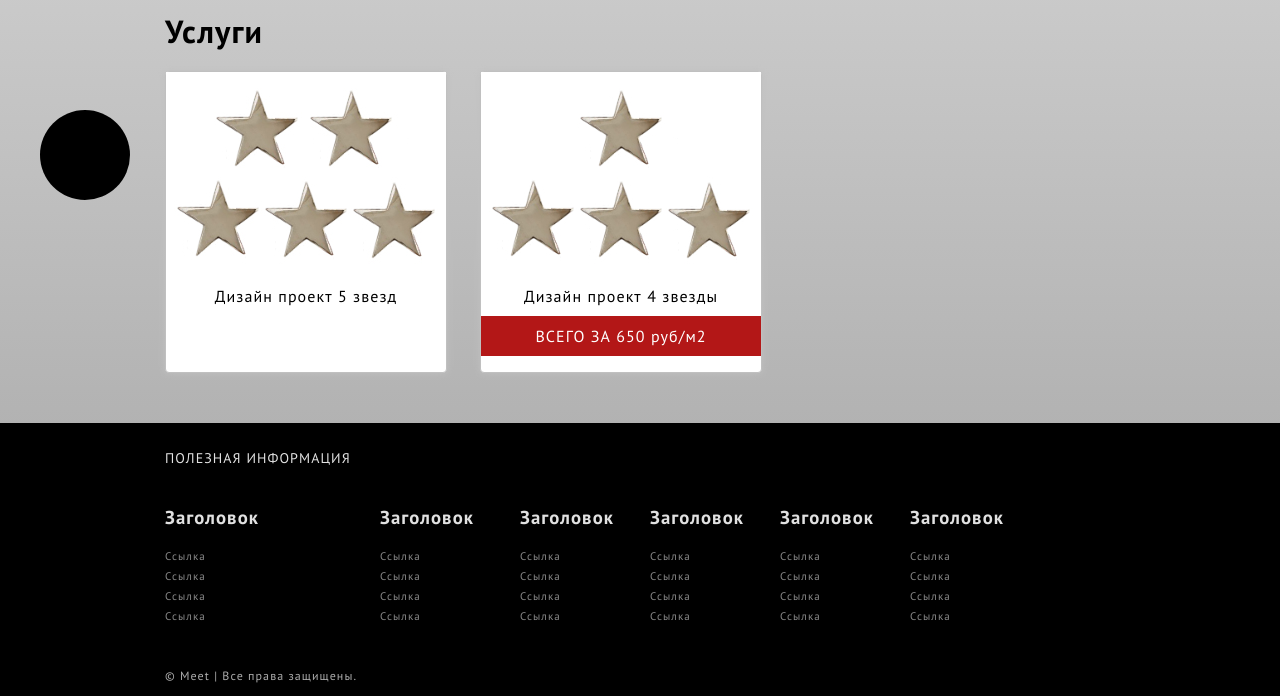
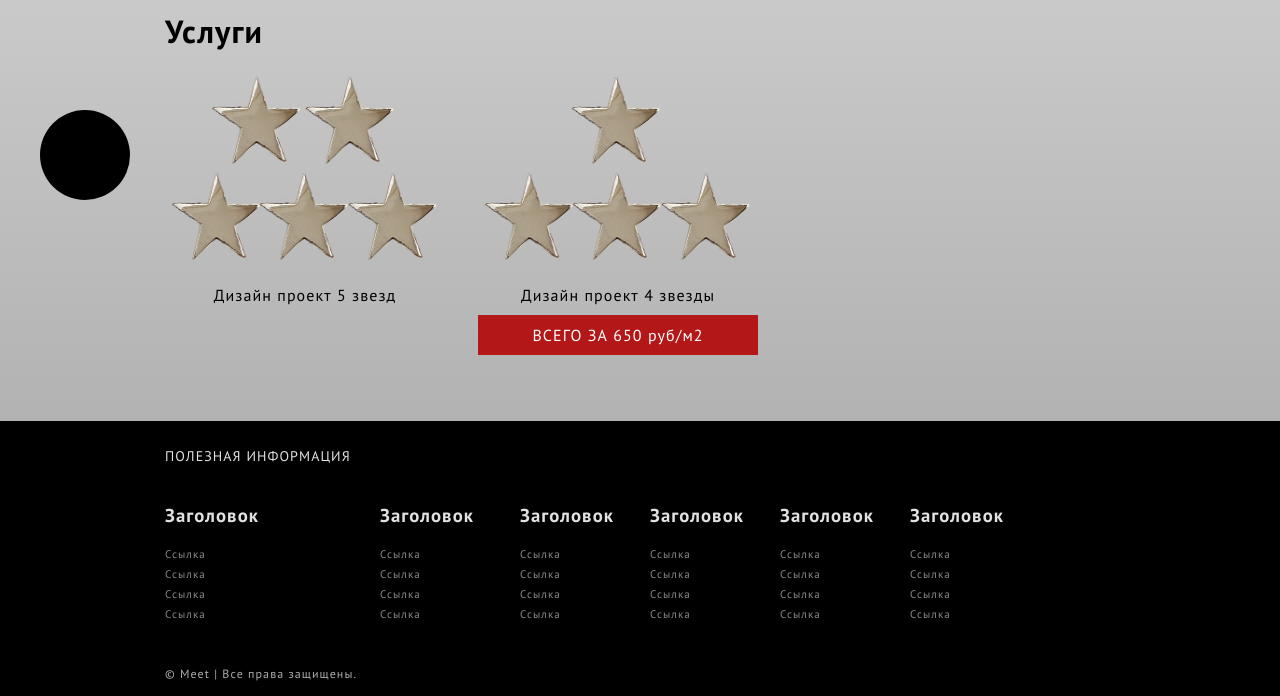
Before and after one commit to larek/meet-studio, a Yii app: template basic/views/site/service.php in a window 1280 px wide. Shown: the part 170-866 px from the top of the page. Run offline with PHP 8.4 and a stand-in for Yii, Linux system fonts and the light colour scheme; the template is opened without the code that fills it, so the values that code supplies are empty; some libraries are stand-ins or nearby versions.

Commit message:
clear background of service items

```diff
--- a/basic/assets/AppAsset.php
+++ b/basic/assets/AppAsset.php
@@ -26,7 +26,7 @@ class AppAsset extends AssetBundle
         'css/scrollToTop.css',
         'css/flexslider.css',
         'css/style-ready-to-ship.css',
-        'css/site.css?v=1.0.7'
+        'css/site.css?v=1.0.8'
     ];
     public $js = [
         // 'js/affix.js',
--- a/basic/views/site/service.php
+++ b/basic/views/site/service.php
@@ -16,13 +16,13 @@ $this->title = 'Услуги';
 
 <div class="imageblock" onclick="window.location = '/service/5'">
 	<div class="singleimage">
-		<img width="300" height="200" oncontextmenu="return false;" src="/images/meet-stars-5.jpg" class="attachment-gallery wp-post-image">
+		<img width="300" height="200" oncontextmenu="return false;" src="/images/meet-studio-stars-5.png" class="attachment-gallery wp-post-image">
 	</div>
 	<div class="afterpicture">Дизайн проект 5 звезд</div>
 </div>
 <div class="imageblock" onclick="window.location = '/service/4'">
 	<div class="singleimage">
-		<img width="300" height="200" oncontextmenu="return false;" src="/images/meet-stars-4.jpg" class="attachment-gallery wp-post-image">
+		<img width="300" height="200" oncontextmenu="return false;" src="/images/meet-studio-stars-4.png" class="attachment-gallery wp-post-image">
 	</div>
 	<div class="afterpicture">Дизайн проект 4 звезды</div>
 	<div class="afterpicture sale lebel">ВСЕГО ЗА 650 руб/м2</div>
--- a/css/site.css
+++ b/css/site.css
@@ -5,11 +5,8 @@
     text-align: center;
     margin-bottom: 25px;
     height: 300px;
-    border: 1px solid silver;
     border-radius: 4px;
-    box-shadow: 0px 0px 7px silver;
     cursor: pointer;
-    background: white;
 }
 
 .imageblock:hover{
```
Also changed, not shown: images/meet-studio-stars-4.png (added), images/meet-studio-stars-5.png (added).
